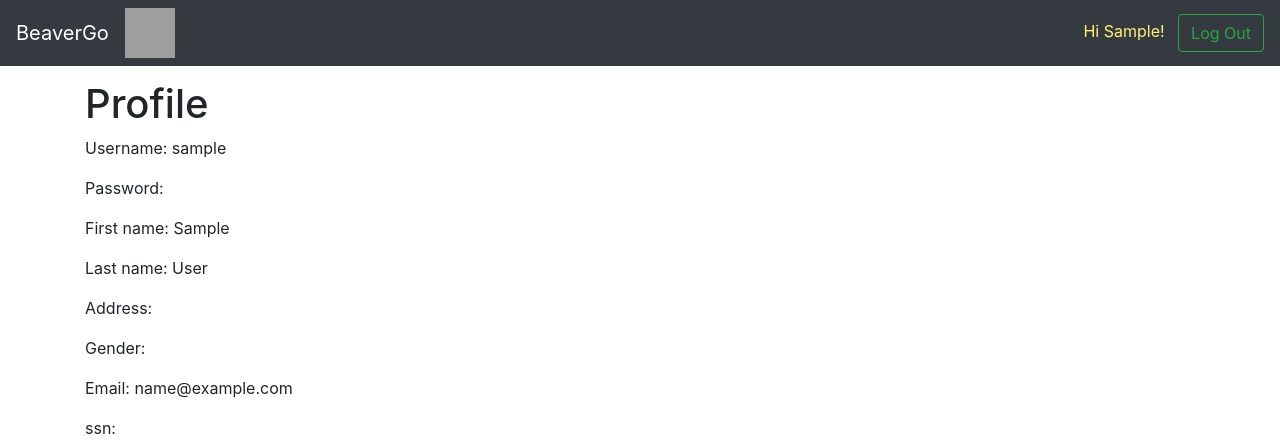
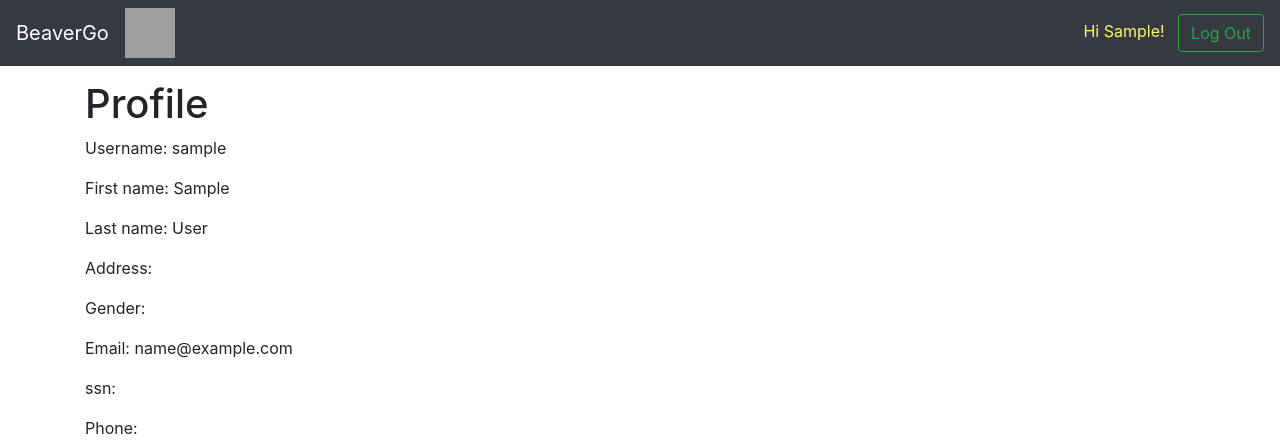
Before and after one commit to jshota/BeaverGo, a Django app: page /accounts/profile/ in a window 1280 px wide. Shown: the top 440 px of the page. Run offline with Django 3.2, Linux system fonts and the light colour scheme; the visitor is signed in with stand-in values (Sample User, id 1); some libraries are stand-ins or nearby versions; grey boxes are pictures that could not be loaded.

Commit message:
Update profile.html

```diff
--- a/templates/accounts/profile.html
+++ b/templates/accounts/profile.html
@@ -24,7 +24,6 @@
 	<div class="container" style="padding-top: 5rem">
 		<h1>Profile</h1>
 		<p>Username: {{ user.username }}</p>
-		<p>Password: {{ user.password }}</p>
 		<p>First name: {{ user.first_name }}</p>
 		<p>Last name: {{ user.last_name }}</p>
 		<p>Address: {{ user.address }}</p>
```
